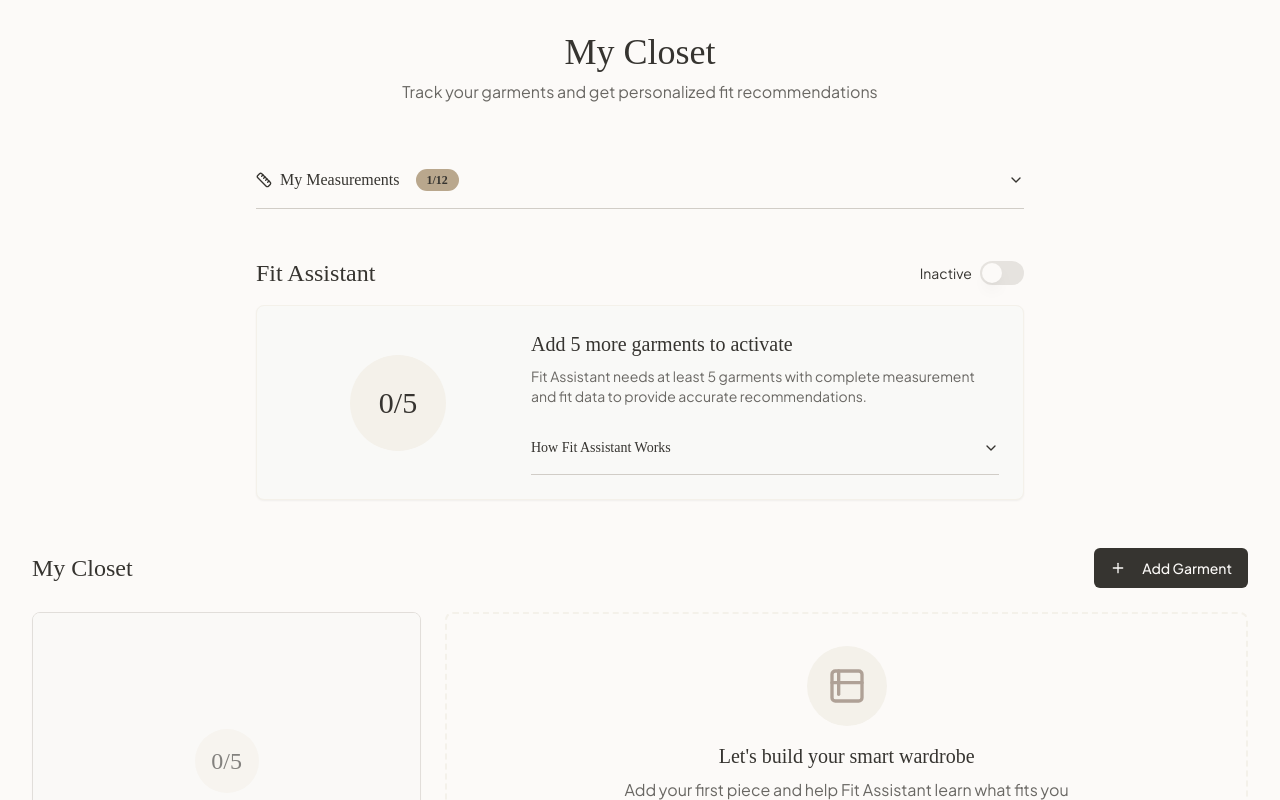
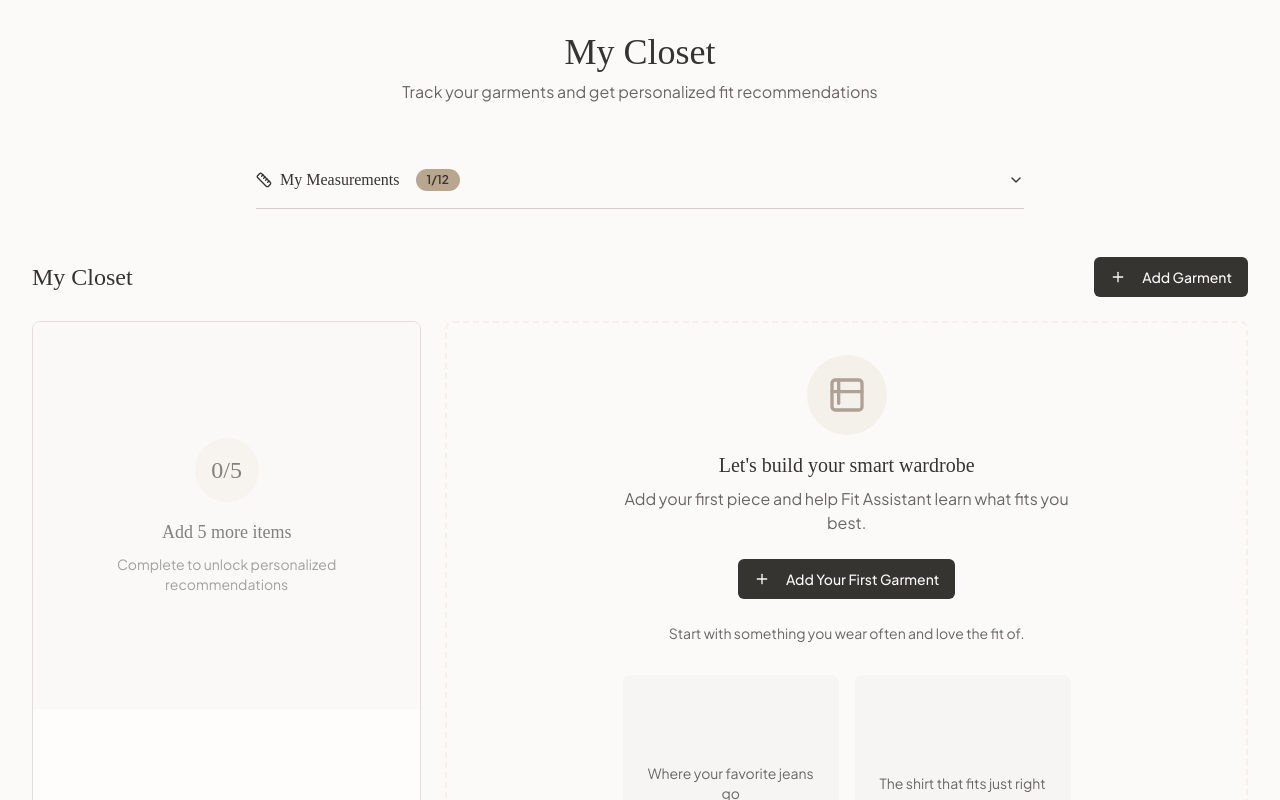
Before and after one commit to harrygfox/fit-assistant-wardrobe-guide, a React (Vite) app: page / in a window 1280 px wide. Shown: the top 800 px of the page. Built offline with nearby package versions, Linux system fonts and the light colour scheme; a web font is replaced by a local one.

Commit message:
feat: Adjust UI and remove Fit Assistant section
- Change the font of the measurements badge to sans-serif.
- Remove the Fit Assistant section from the index page.

```diff
--- a/src/components/MeasurementsAccordion.tsx
+++ b/src/components/MeasurementsAccordion.tsx
@@ -106,7 +106,7 @@ const MeasurementsAccordion: React.FC = () => {
             <div className="flex items-center gap-2">
               <Ruler className="h-4 w-4" />
               <span>My Measurements</span>
-              <Badge variant="secondary" className="ml-2 text-xs">
+              <Badge variant="measurement" className="ml-2 text-xs">
                 {measurementsBadge}
               </Badge>
             </div>
--- a/src/components/ui/badge.tsx
+++ b/src/components/ui/badge.tsx
@@ -16,10 +16,16 @@ const badgeVariants = cva(
         destructive:
           "border-transparent bg-destructive text-destructive-foreground hover:bg-destructive/80",
         outline: "text-foreground",
+        measurement: "border-transparent bg-secondary text-secondary-foreground hover:bg-secondary/80 font-jakarta", // New variant with sans-serif font
+      },
+      font: {
+        default: "",
+        sans: "font-jakarta",
       },
     },
     defaultVariants: {
       variant: "default",
+      font: "default",
     },
   }
 )
@@ -28,9 +34,9 @@ export interface BadgeProps
   extends React.HTMLAttributes<HTMLDivElement>,
     VariantProps<typeof badgeVariants> {}
 
-function Badge({ className, variant, ...props }: BadgeProps) {
+function Badge({ className, variant, font, ...props }: BadgeProps) {
   return (
-    <div className={cn(badgeVariants({ variant }), className)} {...props} />
+    <div className={cn(badgeVariants({ variant, font }), className)} {...props} />
   )
 }
 
--- a/src/pages/Index.tsx
+++ b/src/pages/Index.tsx
@@ -1,7 +1,6 @@
 
 import React from 'react';
 import MeasurementsAccordion from '@/components/MeasurementsAccordion';
-import FitAssistantSection from '@/components/FitAssistantSection';
 import ClosetSection from '@/components/ClosetSection';
 import { useNavigate } from 'react-router-dom';
 import { Garment } from '@/types';
@@ -30,8 +29,6 @@ const Index = () => {
 
       <MeasurementsAccordion />
 
-      <FitAssistantSection />
-
       <ClosetSection
         onAddGarment={handleOpenGarmentForm}
         onEditGarment={handleEditGarment}
```
